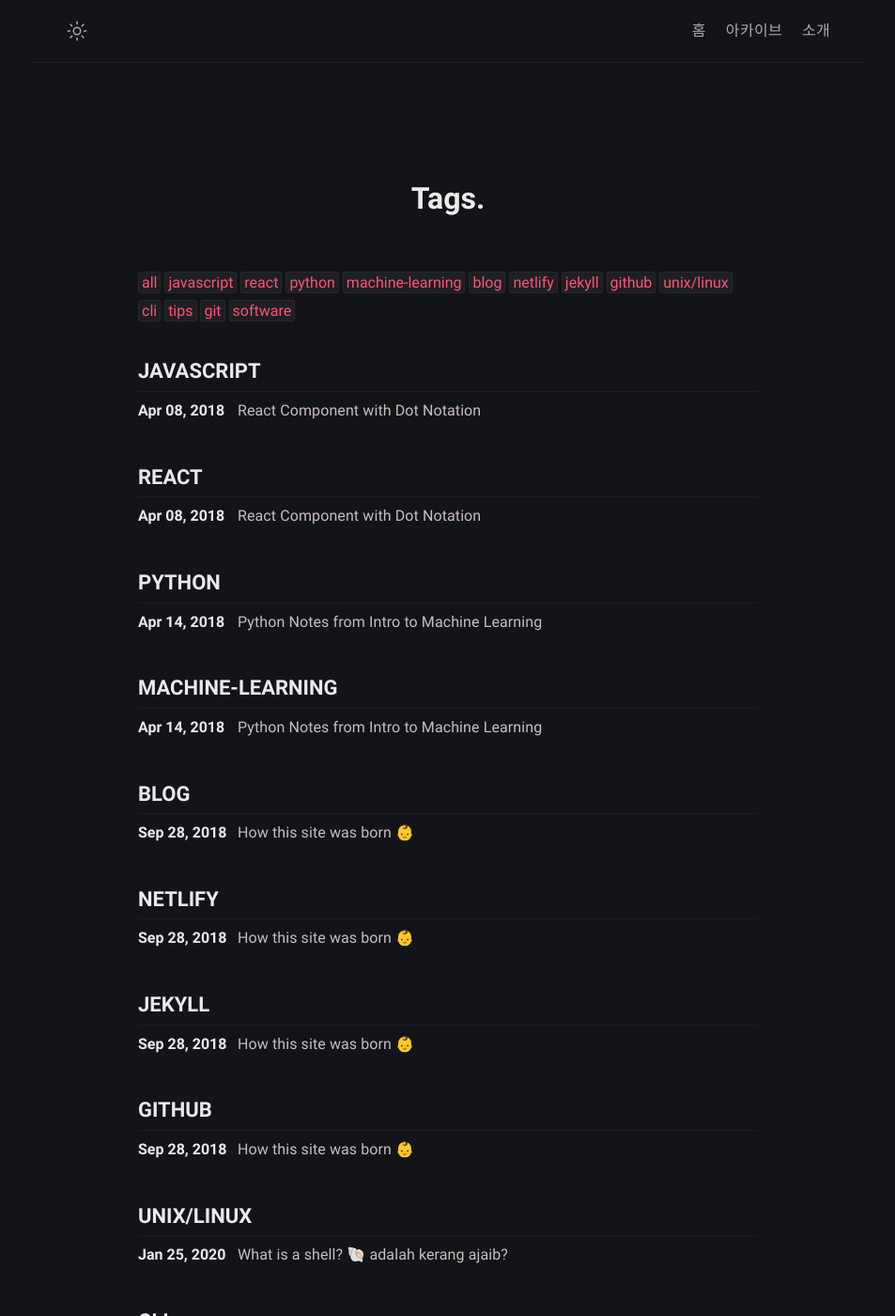
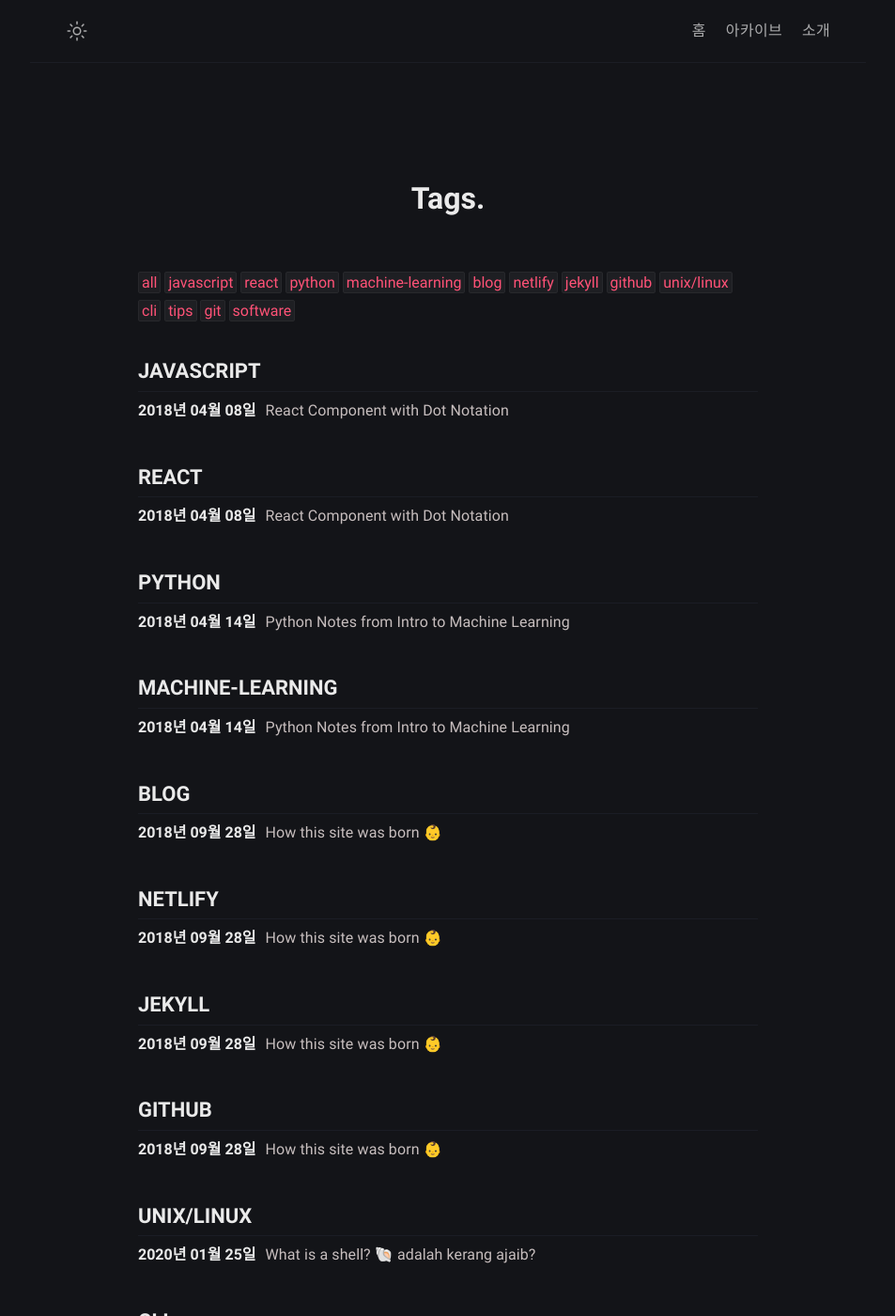
Before and after one commit to kimhodol/hodol-aa96c, a Jekyll site: the page built from tags.html, in a window 1280 px wide and 1400 px high. Shown: the whole window at 94% size, without its empty margins (163-1116 px from the left). Built offline with Jekyll 4.4.1, drawn with Linux system fonts in a browser that asks for light colours; some of the changed text lies outside the part shown.

Commit message:
tags.html: changed

```diff
--- a/tags.html
+++ b/tags.html
@@ -18,7 +18,7 @@ excerpt: Sorted article by tags.
   <h2 id="{{ name }}">{{ name | upcase }}</h2>
   {%- for post in site.tags[name] -%}
     <article class="post-item" id="results-container">
-      <span class="post-item-date">{{ post.date | date: "%b %d, %Y" }}</span>
+      <span class="post-item-date">{{ post.date | date: "%Y년 %m월 %d일" }}</span>
       <h3 class="post-item-title">
         <a href="{{ post.url }}">{{ post.title | escape }}</a>
       </h3>
```
